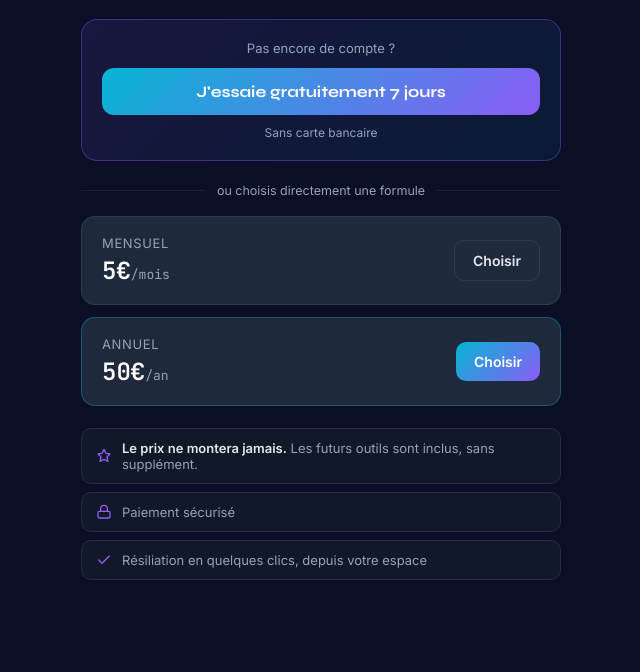
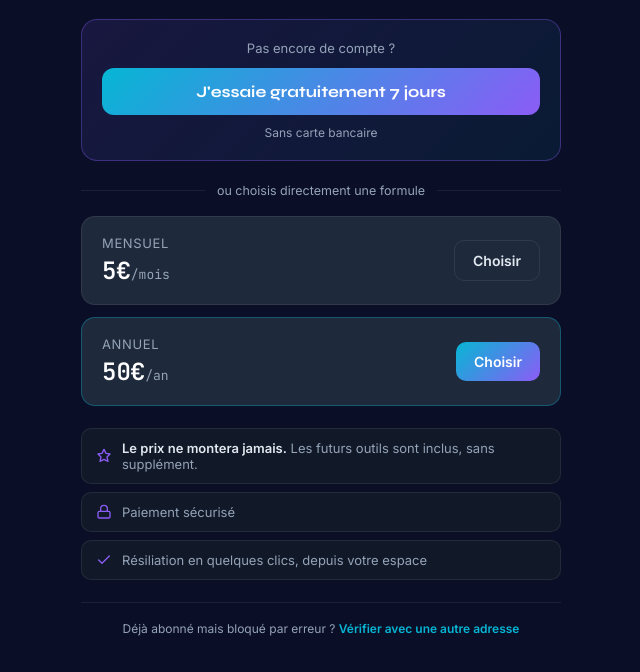
Before and after one commit to nicolasaudigier-hash/flashtools, a website: page flash-offre.html in a window 1280 px wide. Shown: the part 252-924 px from the top of the page, without its empty margins (319-959 px from the left). Before the commit the page ends 896 px from the top, so only its background shows below. Drawn offline with Linux system fonts and the light colour scheme.

Commit message:
Add files via upload

```diff
--- a/flash-offre.html
+++ b/flash-offre.html
@@ -62,6 +62,11 @@ body{background:var(--bg);color:var(--text);font-family:'Inter',sans-serif;-webk
 .badge svg{flex-shrink:0;width:16px;height:16px;color:var(--violet);}
 .badge b{color:var(--text);font-weight:600;}
 
+.recovery{text-align:center;margin-top:22px;padding-top:18px;border-top:1px solid var(--border);}
+.recovery p{font-size:12px;color:var(--text-dim);}
+.recovery a{color:var(--cyan);font-weight:600;text-decoration:none;cursor:pointer;}
+.recovery a:hover{text-decoration:underline;}
+
 @media (max-width:420px){
   .plan{flex-direction:column;align-items:flex-start;gap:10px;}
   .plan .cta{align-self:stretch;text-align:center;}
@@ -122,8 +127,19 @@ body{background:var(--bg);color:var(--text);font-family:'Inter',sans-serif;-webk
       <span>Résiliation en quelques clics, depuis votre espace</span>
     </div>
   </div>
+  <div class="recovery">
+    <p>Déjà abonné mais bloqué par erreur ? <a href="#" onclick="clearAndRetry(event)">Vérifier avec une autre adresse</a></p>
+  </div>
 
 </div>
 
+<script>
+function clearAndRetry(e){
+  e.preventDefault();
+  try{ window.localStorage.removeItem('flashtools_email'); }catch(err){}
+  window.location.href = 'https://www.flashtools.fr/lesoutils';
+}
+</script>
+
 </body>
 </html>
```
